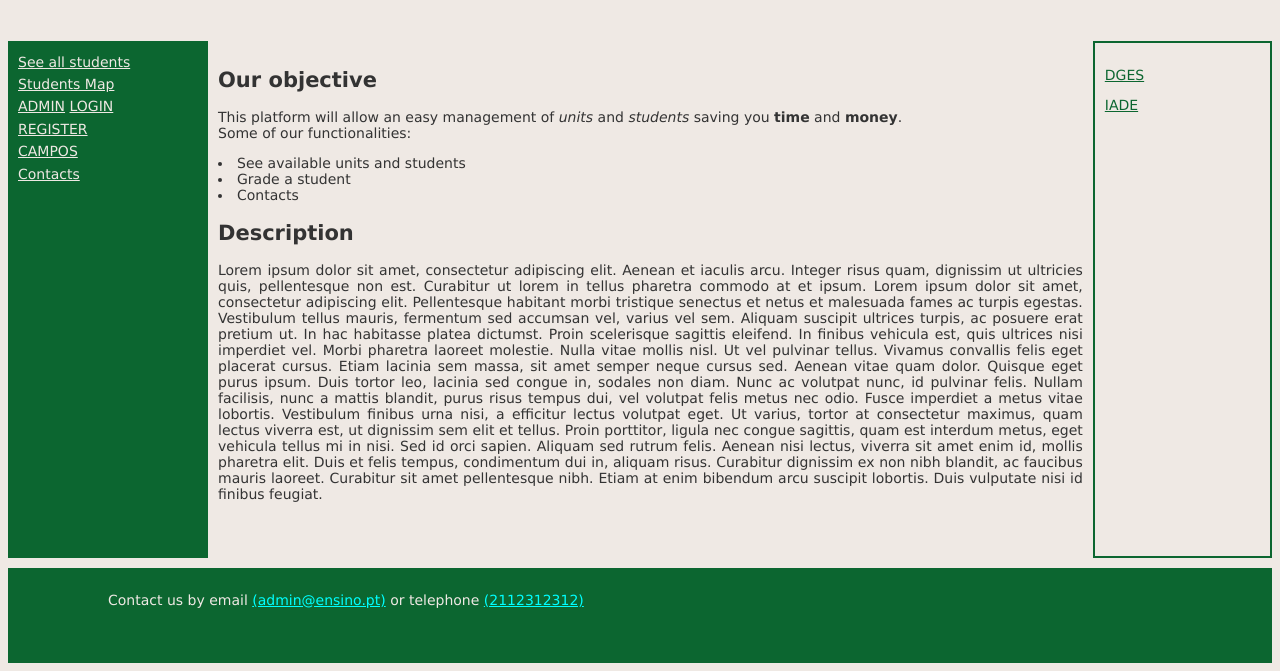
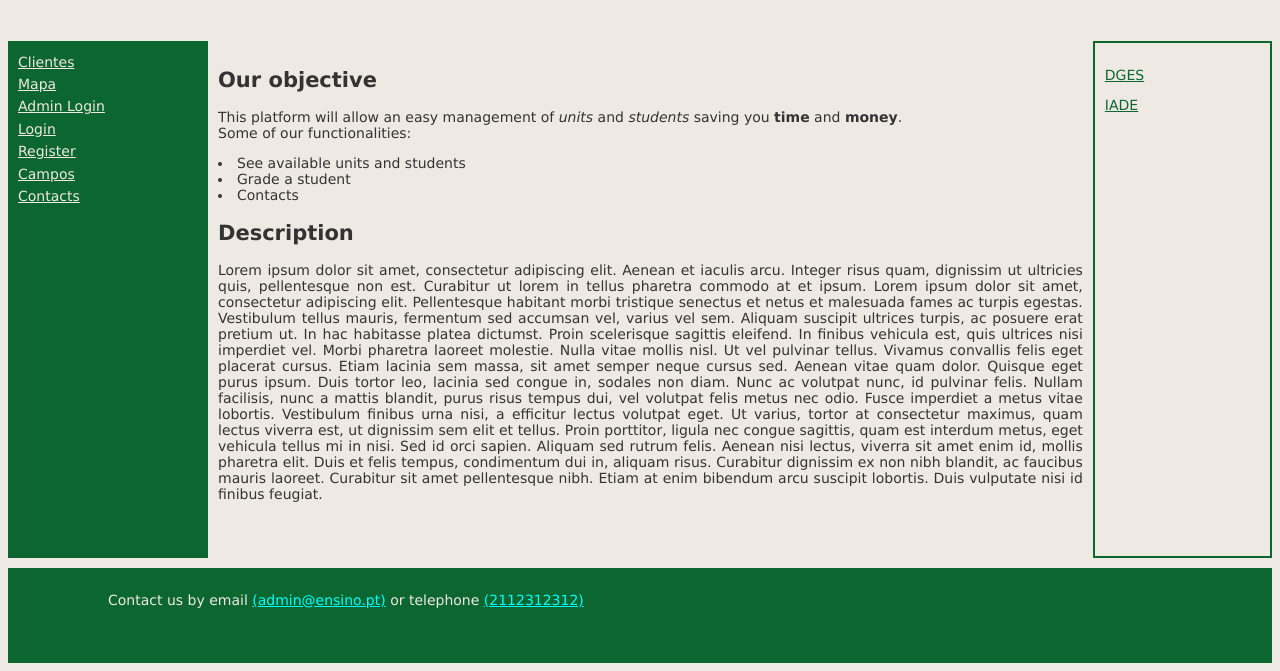
Before and after one commit to rafaelcsants/A_Better_Camp_Code, a website: page public/index.html in a window 1280 px wide. Shown: the part 129-800 px from the top of the page. Drawn offline with Linux system fonts and the light colour scheme.

Commit message:
minor changes

```diff
--- a/public/index.html
+++ b/public/index.html
@@ -17,12 +17,12 @@
     </header>
 
     <nav id="esquerda">
-      <a href="pessoas.html">See all students </a> <br />
-      <a href="studentsMap.html">Students Map</a> <br />
-      <a href="adminLogin.html">ADMIN</a>
-      <a href="login.html">LOGIN</a> <br />
-      <a href="register.html">REGISTER</a> <BR />
-      <a href="campos.html">CAMPOS</a> <BR />
+      <a href="pessoas.html">Clientes </a> <br />
+      <a href="studentsMap.html">Mapa</a> <br />
+      <a href="adminLogin.html">Admin Login</a><br />
+      <a href="login.html">Login</a> <br />
+      <a href="register.html">Register</a> <BR />
+      <a href="campos.html">Campos</a> <BR />
       <a href="#Contacts">Contacts</a>
     </nav>
 
```
